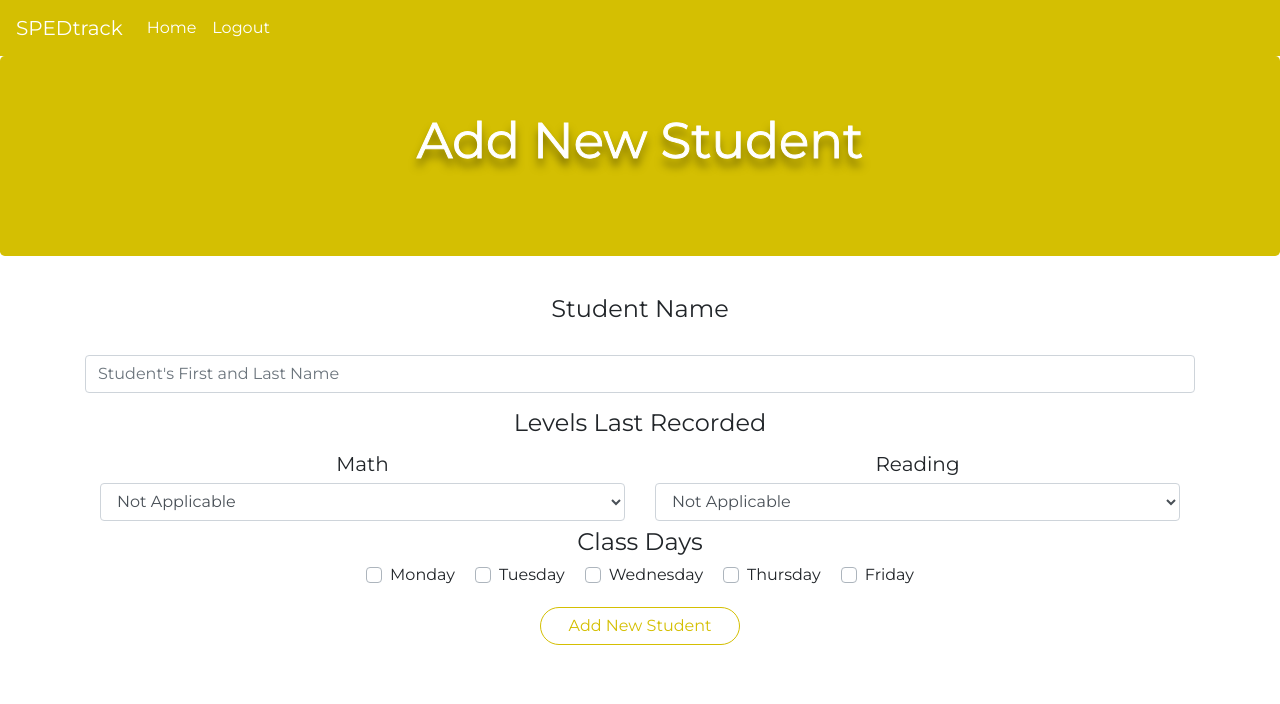
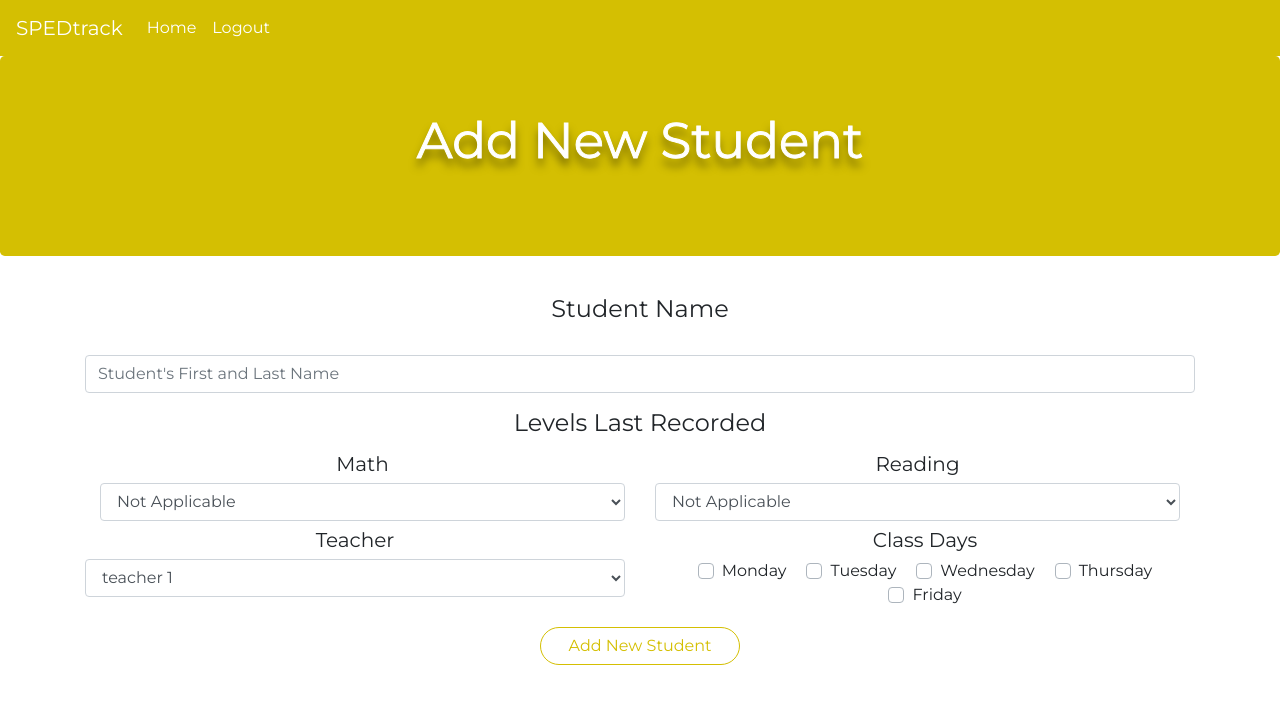
Before and after one commit to rcliffd/spedtrack, a React (Create React App) app: page /NewStudent in a window 1280 px wide. Shown: the top 704 px of the page. Built offline with nearby package versions, Linux system fonts and the light colour scheme.

Commit message:
Added TeacherList component. The layout is a little wonky and crowded, but good for now

```diff
--- a/src/components/ClassDays/ClassDays.js
+++ b/src/components/ClassDays/ClassDays.js
@@ -2,32 +2,33 @@ import React from "react";
 
 function ClassDays() {
     return (
-        <div className="wrapper week-wrapper">
-            <h4>Class Days</h4>
+
+        <div className="col-md-6">
+            <h5>Class Days</h5>
 
             <div className="custom-control custom-checkbox">
             <input type="checkbox" className="custom-control-input" id="customCheck1"/>
-            <label className="custom-control-label" for="customCheck1">Monday</label>
+            <label className="custom-control-label" htmlFor="customCheck1">Monday</label>
             </div>
 
             <div className="custom-control custom-checkbox">
             <input type="checkbox" className="custom-control-input" id="customCheck2"/>
-            <label className="custom-control-label" for="customCheck2">Tuesday</label>
+            <label className="custom-control-label" htmlFor="customCheck2">Tuesday</label>
             </div>
 
             <div className="custom-control custom-checkbox">
             <input type="checkbox" className="custom-control-input" id="customCheck3"/>
-            <label className="custom-control-label" for="customCheck3">Wednesday</label>
+            <label className="custom-control-label" htmlFor="customCheck3">Wednesday</label>
             </div>
 
             <div className="custom-control custom-checkbox">
             <input type="checkbox" className="custom-control-input" id="customCheck4"/>
-            <label className="custom-control-label" for="customCheck4">Thursday</label>
+            <label className="custom-control-label" htmlFor="customCheck4">Thursday</label>
             </div>
 
             <div className="custom-control custom-checkbox">
             <input type="checkbox" className="custom-control-input" id="customCheck5"/>
-            <label className="custom-control-label" for="customCheck5">Friday</label>
+            <label className="custom-control-label" htmlFor="customCheck5">Friday</label>
             </div>
 
         </div>
--- /dev/null
+++ b/src/components/TeacherList/TeacherList.js
@@ -0,0 +1,24 @@
+import React from "react";
+
+function TeacherList(props) {
+    return (
+
+
+            <div className="col-md-6">
+            <h5>Teacher</h5>
+                                <select className="form-control" name="teacherList" onChange={props.handleInputChange}>
+                                {/**put onchagne here */}
+                                <option value="1">teacher 1</option>
+                                <option value="2">teacher 2</option>
+                                <option value="3">teacher 3</option>
+                                <option value="4">teacher 4</option>
+                                <option value="5">teacher 5</option>
+
+                                </select>
+                            </div>
+
+
+    );
+}
+
+export default TeacherList;
--- a/src/pages/NewStudent.js
+++ b/src/pages/NewStudent.js
@@ -4,6 +4,7 @@ import StudentInfo from "../components/StudentInfo/StudentInfo"
 import FormOptions from "../components/StudentInfo/FormOptions"
 import Input from "../components/StudentInfo/Input"
 import ClassDays from "../components/ClassDays/ClassDays"
+import TeacherList from "../components/TeacherList/TeacherList"
 import FormBtn from "../components/StudentInfo/FormBtn"
 import API from "../utils/API";
 
@@ -74,7 +75,10 @@ class NewStudent extends React.Component {
                 value={this.state.value}
                 handleInputChange={this.handleInputChange}
                 />
+                <div className="row">
+                <TeacherList></TeacherList>
                 <ClassDays></ClassDays>
+                </div>
                 <FormBtn
                 onClick={this.handleFormSubmit}
                 >
```
